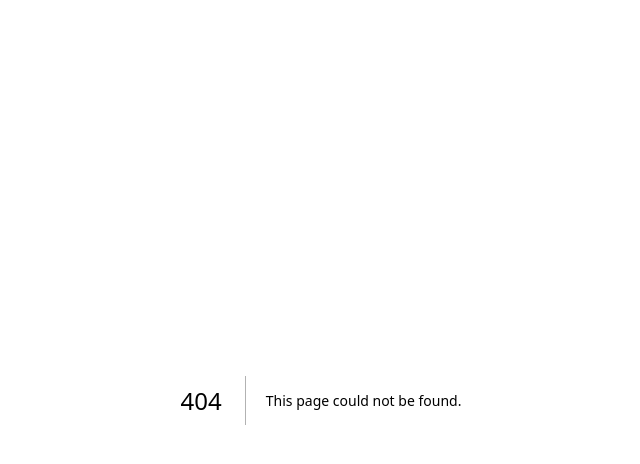
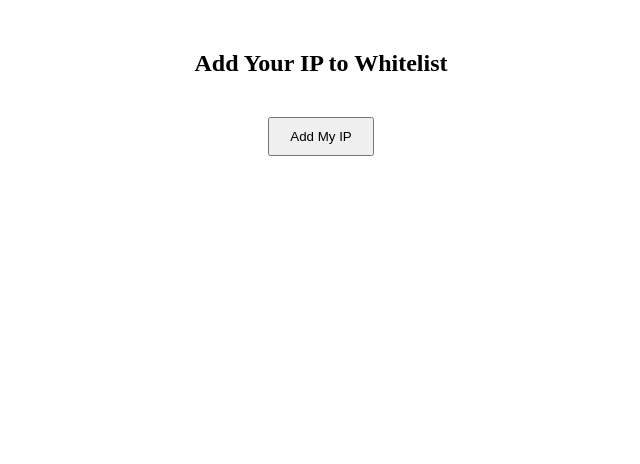
Before and after one commit to Nextgen112/Vercel-, a Next.js app: page /add-ip in a window 1280 px wide. Before the commit this address had no page. Shown: the top 464 px of the page, without its empty margins (319-959 px from the left). Built offline with nearby package versions, Linux system fonts and the light colour scheme.

Commit message:
Create add-ip.js

```diff
--- /dev/null
+++ b/pages/add-ip.js
@@ -0,0 +1,35 @@
+import { useState } from 'react';
+
+export default function AddIP() {
+  const [message, setMessage] = useState('');
+
+  async function handleAddIP() {
+    const token = localStorage.getItem('token');
+    if (!token) {
+      setMessage('Please login first.');
+      return;
+    }
+
+    const res = await fetch('/api/add-ip', {
+      method: 'POST',
+      headers: { 'Authorization': `Bearer ${token}` }
+    });
+
+    const data = await res.json();
+    if (res.ok) {
+      setMessage(`Success! Your IP ${data.ip} added.`);
+    } else {
+      setMessage(data.error || 'Failed to add IP');
+    }
+  }
+
+  return (
+    <div style={{ maxWidth: 400, margin: '50px auto', textAlign: 'center' }}>
+      <h2>Add Your IP to Whitelist</h2>
+      <button onClick={handleAddIP} style={{ padding: '10px 20px', marginTop: '20px' }}>
+        Add My IP
+      </button>
+      <p>{message}</p>
+    </div>
+  );
+}
```
